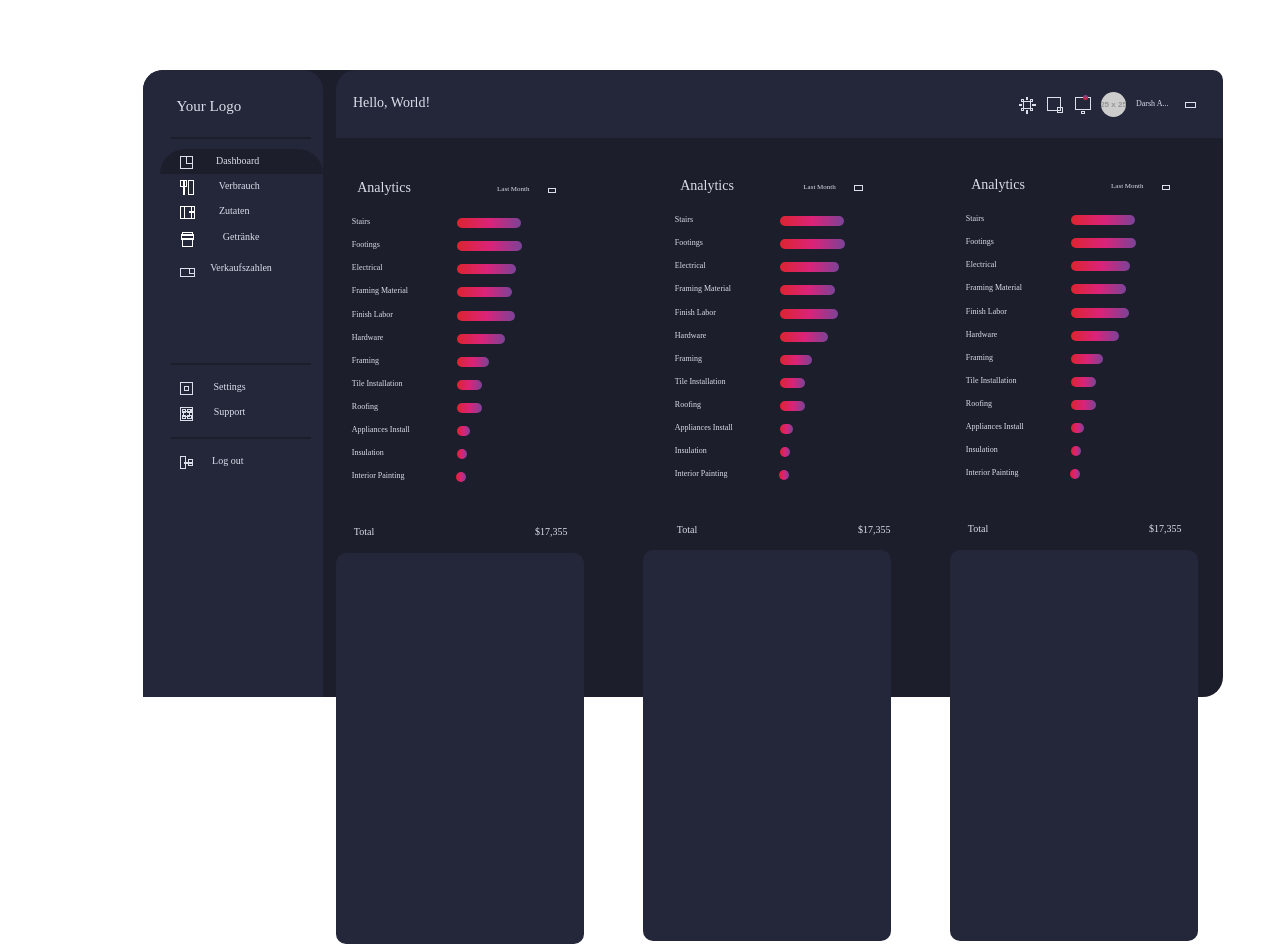
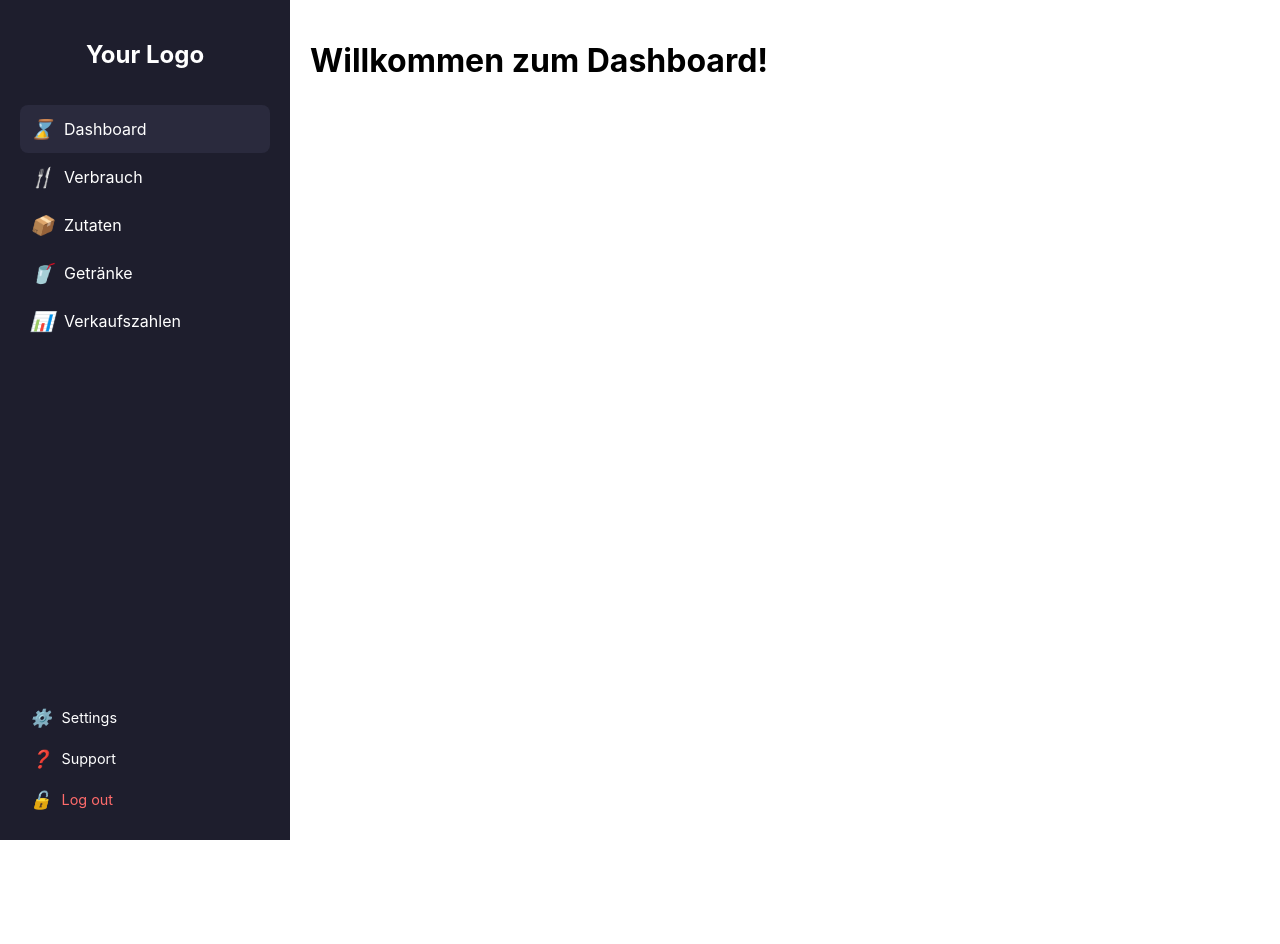
Before and after one commit to supotsu-no-ochaya/business-intelligence, a React (Create React App) app in the folder frontend/frontend/: page / in a window 1280 px wide. After the commit the page ends 840 px from the top, so only its background shows below. Built offline with nearby package versions, Linux system fonts and the light colour scheme.

Commit message:
erster Versuch der Navbar

```diff
--- a/frontend/frontend/src/App.js
+++ b/frontend/frontend/src/App.js
@@ -1,15 +1,15 @@
-import logo from './logo.svg';
-import './App.css';
-import MyDashboard from './components/Dashboard';
-
+import React from 'react';
+import Sidebar from './components/Sidebar'; // Sidebar importieren
 
 function App() {
   return (
-    <div className="App">
-      <MyDashboard />
+    <div style={{ display: 'flex' }}>
+      <Sidebar />
+      <div style={{ flex: 1, padding: '20px' }}>
+        <h1>Willkommen zum Dashboard!</h1>
+      </div>
     </div>
   );
 }
 
-
 export default App;
--- /dev/null
+++ b/frontend/frontend/src/components/Sidebar.css
@@ -0,0 +1,56 @@
+/* Sidebar Container */
+.sidebar {
+    height: 100vh;
+    width: 250px;
+    background-color: #1E1E2D;
+    color: #ffffff;
+    display: flex;
+    flex-direction: column;
+    padding: 20px;
+  }
+
+  /* Logo */
+  .logo h2 {
+    font-size: 1.5em;
+    text-align: center;
+    margin-bottom: 20px;
+  }
+
+  /* Navigation List */
+  .nav-list {
+    flex: 1;
+    list-style: none;
+    padding: 0;
+  }
+
+  /* Navigation Item */
+  .nav-item {
+    display: flex;
+    align-items: center;
+    padding: 12px 10px;
+    cursor: pointer;
+    transition: background 0.3s;
+  }
+
+  .nav-item:hover,
+  .nav-item.active {
+    background-color: #2A2A3D;
+    border-radius: 8px;
+  }
+
+  /* Icons */
+  .icon {
+    margin-right: 10px;
+    font-size: 1.2em;
+  }
+
+  /* Bottom Links */
+  .bottom-links .nav-item {
+    padding: 10px 10px;
+    font-size: 0.9em;
+  }
+
+  .logout {
+    margin-top: auto;
+    color: #FF6B6B;
+  }
--- /dev/null
+++ b/frontend/frontend/src/components/Sidebar.jsx
@@ -0,0 +1,36 @@
+import React from 'react';
+import './Sidebar.css'; // Importiere das CSS-Stylesheet
+
+const Sidebar = () => {
+  return (
+    <div className="sidebar">
+      <div className="logo">
+        <h2>Your Logo</h2>
+      </div>
+      <ul className="nav-list">
+        <li className="nav-item active">
+          <i className="icon">⌛</i> Dashboard
+        </li>
+        <li className="nav-item">
+          <i className="icon">🍴</i> Verbrauch
+        </li>
+        <li className="nav-item">
+          <i className="icon">📦</i> Zutaten
+        </li>
+        <li className="nav-item">
+          <i className="icon">🥤</i> Getränke
+        </li>
+        <li className="nav-item">
+          <i className="icon">📊</i> Verkaufszahlen
+        </li>
+      </ul>
+      <div className="bottom-links">
+        <div className="nav-item"><i className="icon">⚙️</i> Settings</div>
+        <div className="nav-item"><i className="icon">❓</i> Support</div>
+        <div className="nav-item logout"><i className="icon">🔓</i> Log out</div>
+      </div>
+    </div>
+  );
+};
+
+export default Sidebar;
```
